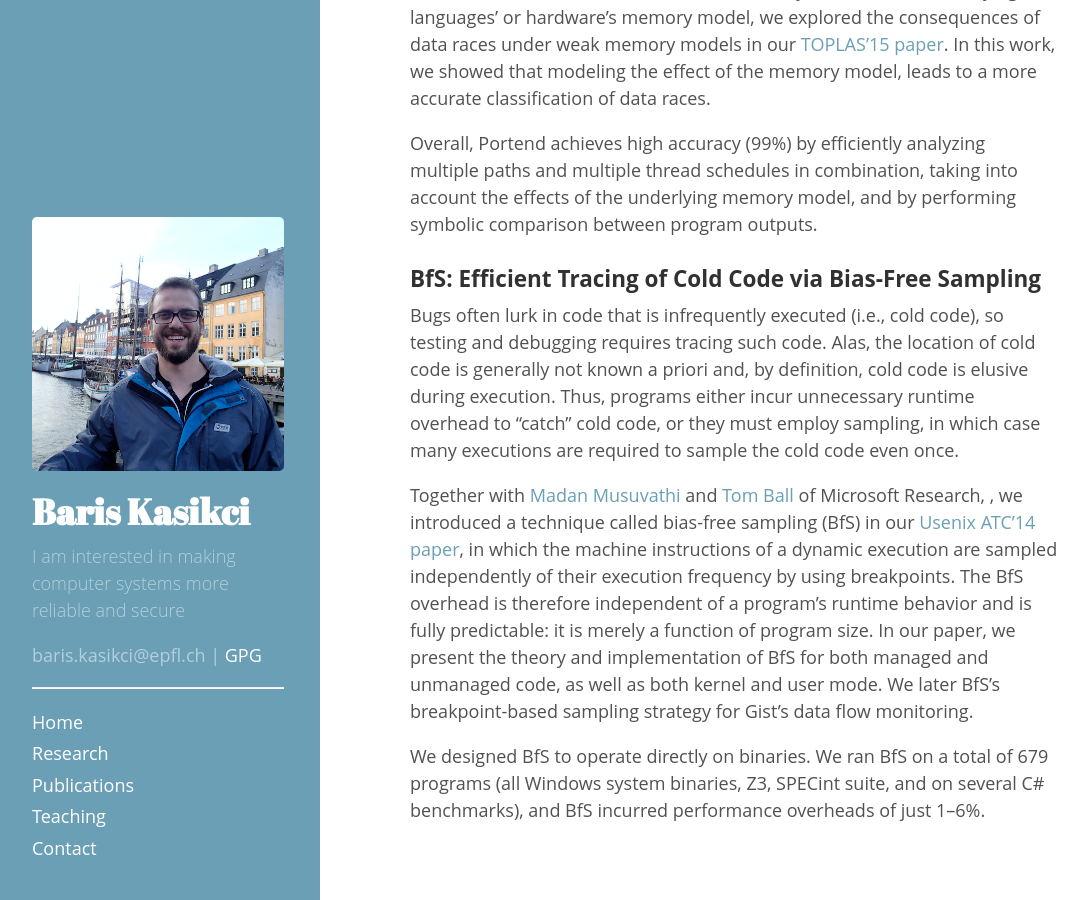
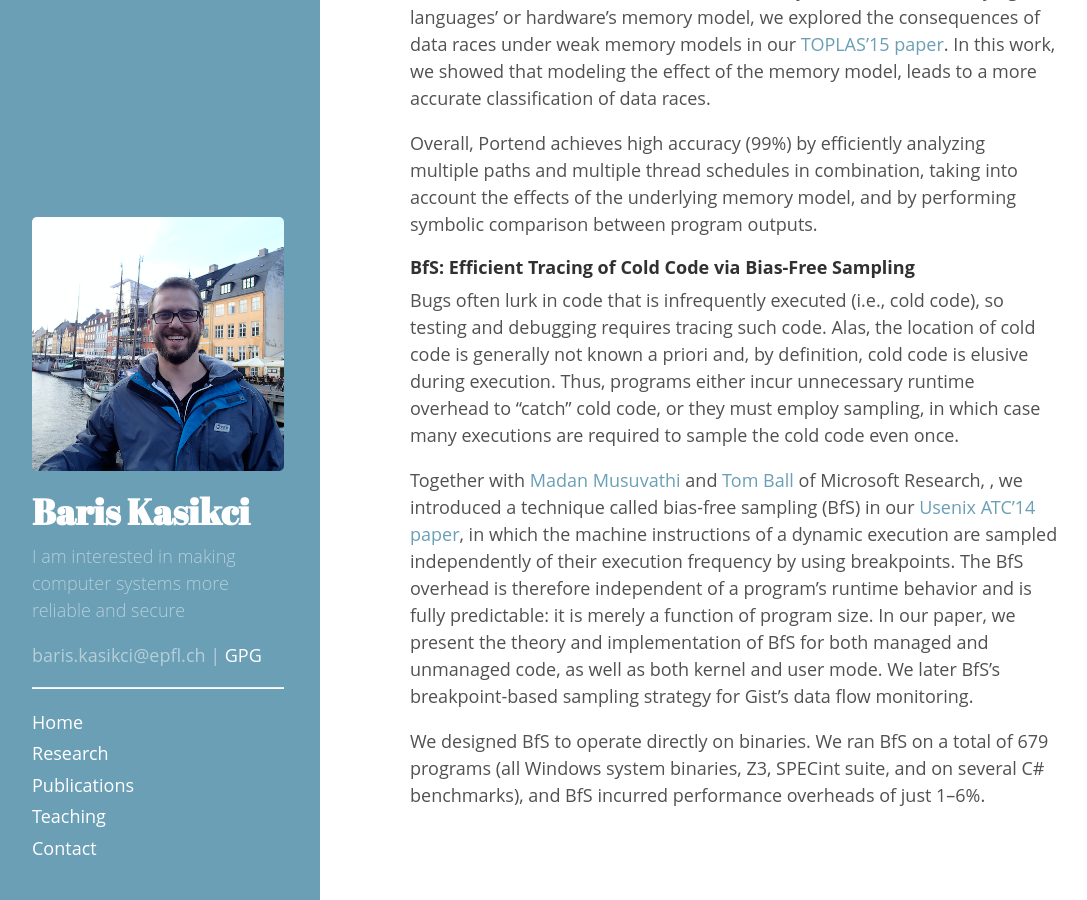
Before and after one commit to kasikci/kasikci.github.io, a Jekyll site: the page built from research.md, in a window 1280 px wide and 900 px high, scrolled down 2215 px. Shown: the whole window, without its empty margins (4-1091 px from the left). Built offline with Jekyll 4.4.1, drawn with Linux system fonts in a browser that asks for light colours; Markdown is read by kramdown in place of the engine named in the settings.

Commit message:
fix fonts

```diff
--- a/research.md
+++ b/research.md
@@ -41,7 +41,7 @@ Because data races and their effects are closely related to the underlying langu
 
 Overall, Portend achieves high accuracy (99%) by efficiently analyzing multiple paths and multiple thread schedules in combination, taking into account the effects of the underlying memory model, and by performing symbolic comparison between program outputs.
 
-### BfS: Efficient Tracing of Cold Code via Bias-Free Sampling
+#### BfS: Efficient Tracing of Cold Code via Bias-Free Sampling
 
 Bugs often lurk in code that is infrequently executed (i.e., cold code), so testing and debugging requires tracing such code. Alas, the location of cold code is generally not known a priori and, by definition, cold code is elusive during execution. Thus, programs either incur unnecessary runtime overhead to “catch” cold code, or they must employ sampling, in which case many executions are required to sample the cold code even once.
 
```
Also changed, not shown: 2 other files.
